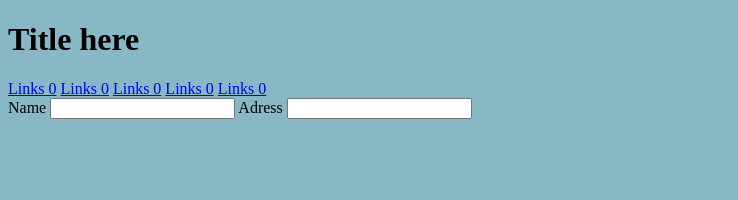
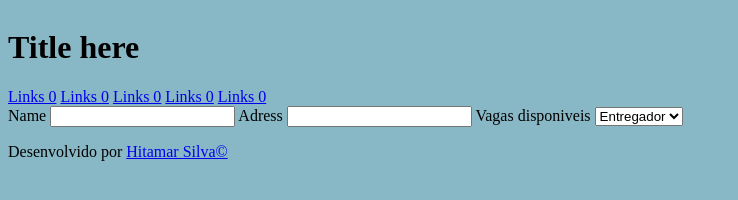
Before and after one commit to hitamarpereiras/aplicacao_web_com_django, a plain HTML site: page index.html in a window 1280 px wide. Shown: the whole page, without its empty margins (0-738 px from the left). Drawn offline with Linux system fonts and the light colour scheme.

Commit message:
2º Commit - Atualizações em Index.html e Style.css

```diff
--- a/css/style.css
+++ b/css/style.css
@@ -1,5 +1,7 @@
 /* Comentario */
 
 .body{
+    display: flex;
+    flex-direction: column;
     background-color: #88b7c6;
 }
--- a/index.html
+++ b/index.html
@@ -25,8 +25,19 @@
                 <input type="text" id="name_user" maxlength="50">
                 <label for="adress_user">Adress</label>
                 <input type="text" id="adress_user" maxlength="50">
+                <label for="vagas_user">Vagas disponiveis</label>
+                <select name="vagas_user" id="vagas_user">
+                    <option value="Entregador">Entregador</option>
+                    <option value="Bauconista">Bauconista</option>
+                    <option value="Vendedor">Vendedor</option>
+                </select>
             </form>
         </article>
+        <footer class="footer">
+            <section class="section_ft">
+                <p>Desenvolvido por <a href="#" target="_blank">Hitamar Silva&copy;</a></p>
+            </section>
+        </footer>
     </section>
 </body>
 </html>
```
